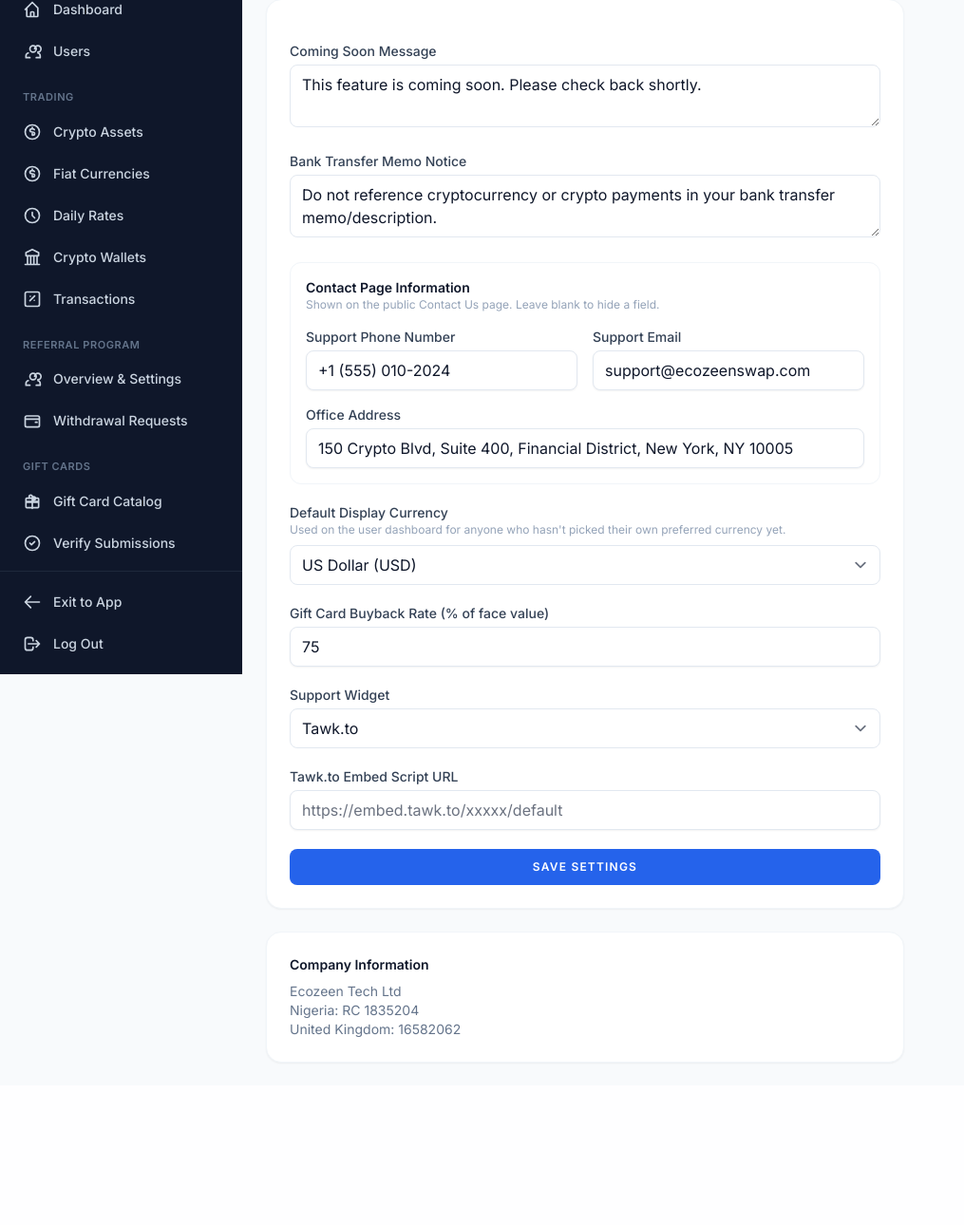
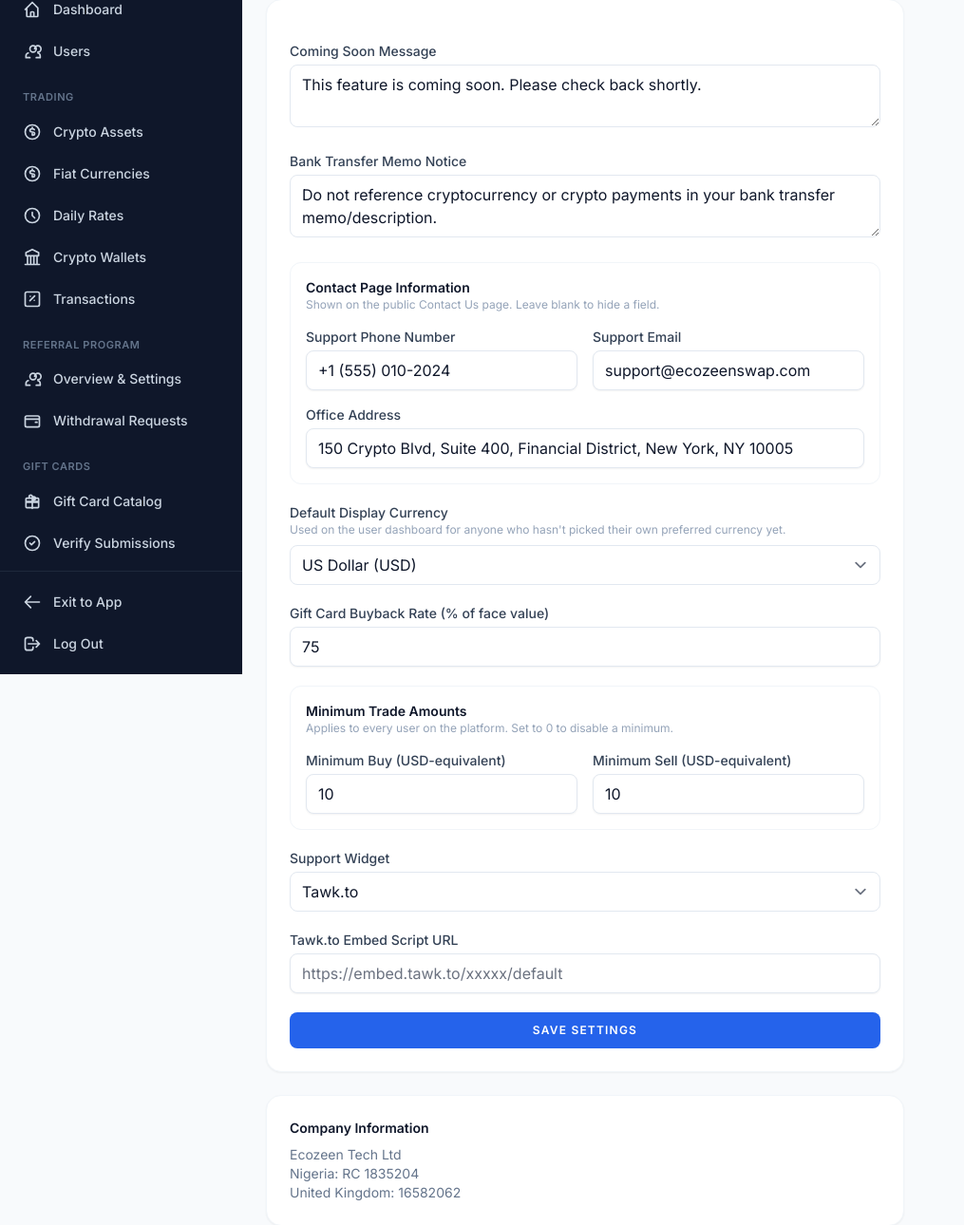
Before and after one commit to ecozeentech/Ecozeen-Swap, a Laravel app: page /admin/settings in a window 1280 px wide. Shown: the part 90-1380 px from the top of the page at 95% size, without its empty margins (0-1015 px from the left). Before the commit the page ends 1210 px from the top, so only its background shows below. Run offline with Laravel 12, Linux system fonts and the light colour scheme; a user stored in the database is signed in; data comes from the database, SQL or seed files in the repository; data that the repository does not hold is empty; style sheets or scripts are compiled from the project's sources; parts of the project's set-up code (start-up, migrations or seed data) failed here and were passed over; some libraries are stand-ins or nearby versions.

Commit message:
Add admin-configurable minimum buy/sell amounts (USD-equivalent)
New Admin > Settings fields: minimum buy amount and minimum sell amount,
both USD-equivalent so they apply consistently regardless of which fiat
currency or crypto asset a user trades. Enforced server-side in
BuyController/SellController (set to 0 to disable either check), with
the current minimum shown to the user right above the amount field on
the Buy/Sell page before they submit.

Co-authored-by: Ecozeen Tech <ecozeentech@users.noreply.github.com>

```diff
--- a/app/Http/Controllers/Admin/SystemSettingController.php
+++ b/app/Http/Controllers/Admin/SystemSettingController.php
@@ -33,6 +33,8 @@ class SystemSettingController extends Controller
             'contact_phone' => ['nullable', 'string', 'max:30'],
             'contact_email' => ['nullable', 'email', 'max:255'],
             'contact_address' => ['nullable', 'string', 'max:500'],
+            'min_buy_amount_usd' => ['required', 'numeric', 'min:0'],
+            'min_sell_amount_usd' => ['required', 'numeric', 'min:0'],
         ]);
 
         SystemSetting::set('coming_soon_message', $request->input('coming_soon_message', 'This feature is coming soon. Please check back shortly.'), 'string', 'features');
@@ -48,6 +50,8 @@ class SystemSettingController extends Controller
         SystemSetting::set('contact_phone', $request->input('contact_phone', ''), 'string', 'contact');
         SystemSetting::set('contact_email', $request->input('contact_email', ''), 'string', 'contact');
         SystemSetting::set('contact_address', $request->input('contact_address', ''), 'string', 'contact');
+        SystemSetting::set('min_buy_amount_usd', $request->input('min_buy_amount_usd'), 'string', 'trading');
+        SystemSetting::set('min_sell_amount_usd', $request->input('min_sell_amount_usd'), 'string', 'trading');
 
         ActivityLog::record(auth()->id(), 'admin_updated_system_settings');
 
--- a/database/seeders/SystemSettingSeeder.php
+++ b/database/seeders/SystemSettingSeeder.php
@@ -36,5 +36,7 @@ class SystemSettingSeeder extends Seeder
         SystemSetting::set('referral_min_withdrawal', ReferralService::DEFAULT_MIN_WITHDRAWAL, 'string', 'referral');
         SystemSetting::set('referral_signup_bonus_enabled', false, 'boolean', 'referral');
         SystemSetting::set('referral_signup_bonus_amount', ReferralService::DEFAULT_SIGNUP_BONUS, 'string', 'referral');
+        SystemSetting::set('min_buy_amount_usd', 10, 'string', 'trading');
+        SystemSetting::set('min_sell_amount_usd', 10, 'string', 'trading');
     }
 }
--- a/resources/views/admin/settings/index.blade.php
+++ b/resources/views/admin/settings/index.blade.php
@@ -52,6 +52,23 @@
                 <x-text-input name="giftcard_buyback_rate" type="number" min="0" max="100" value="{{ $settings->get('giftcard_buyback_rate')?->value ?? 75 }}" class="mt-1 w-full" />
             </div>
 
+            <div class="rounded-xl border border-charcoal-100 dark:border-charcoal-800 p-4 space-y-4">
+                <div>
+                    <h3 class="font-semibold text-sm text-charcoal-900 dark:text-white">Minimum Trade Amounts</h3>
+                    <p class="text-xs text-charcoal-400">Applies to every user on the platform. Set to 0 to disable a minimum.</p>
+                </div>
+                <div class="grid sm:grid-cols-2 gap-4">
+                    <div>
+                        <x-input-label value="Minimum Buy (USD-equivalent)" />
+                        <x-text-input name="min_buy_amount_usd" type="number" step="0.01" min="0" value="{{ $settings->get('min_buy_amount_usd')?->value ?? 10 }}" class="mt-1 w-full" required />
+                    </div>
+                    <div>
+                        <x-input-label value="Minimum Sell (USD-equivalent)" />
+                        <x-text-input name="min_sell_amount_usd" type="number" step="0.01" min="0" value="{{ $settings->get('min_sell_amount_usd')?->value ?? 10 }}" class="mt-1 w-full" required />
+                    </div>
+                </div>
+            </div>
+
             <div>
                 <x-input-label value="Support Widget" />
                 <select name="support_widget_type" x-model="widgetType" class="mt-1 w-full rounded-lg border-charcoal-200 dark:border-charcoal-600 dark:bg-charcoal-800 dark:text-white focus:border-brand-500 focus:ring-brand-500">
--- a/resources/views/trade/buy-sell.blade.php
+++ b/resources/views/trade/buy-sell.blade.php
@@ -41,6 +41,9 @@
                         <div class="rounded-2xl border border-charcoal-100 dark:border-charcoal-800 bg-white dark:bg-charcoal-900 p-6 shadow-sm">
                             <form method="POST" action="{{ route('buy.store') }}" class="space-y-4" x-data="{ submitting: false }" @submit="if (submitting) { $event.preventDefault(); return; } submitting = true">
                                 @csrf
+                                @if ($minBuyUsd > 0)
+                                    <p class="text-xs text-charcoal-400">Minimum buy: <strong class="text-charcoal-600 dark:text-charcoal-300">${{ number_format($minBuyUsd, 2) }}</strong> USD-equivalent.</p>
+                                @endif
                                 <livewire:buy-calculator />
 
                                 <div>
@@ -78,6 +81,9 @@
                         <div class="rounded-2xl border border-charcoal-100 dark:border-charcoal-800 bg-white dark:bg-charcoal-900 p-6 shadow-sm">
                             <form method="POST" action="{{ route('sell.store') }}" class="space-y-4" x-data="{ submitting: false }" @submit="if (submitting) { $event.preventDefault(); return; } submitting = true">
                                 @csrf
+                                @if ($minSellUsd > 0)
+                                    <p class="text-xs text-charcoal-400">Minimum sell: <strong class="text-charcoal-600 dark:text-charcoal-300">${{ number_format($minSellUsd, 2) }}</strong> USD-equivalent.</p>
+                                @endif
                                 <livewire:sell-calculator />
 
                                 <div>
```
Also changed, not shown: app/Http/Controllers/BuyController.php (+10 -0 lines), app/Http/Controllers/SellController.php (+17 -0 lines), tests/Feature/MinimumTradeAmountTest.php (added, +148 -0 lines), tests/Feature/MobileNavContactRateTest.php (+2 -0 lines), tests/Feature/RatesTogglesCurrencyTest.php (+2 -0 lines).
